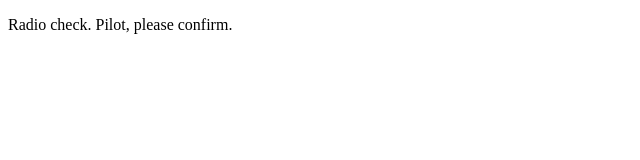
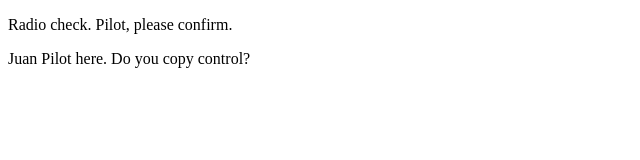
Before and after one commit to SensibleSidekick/communication-log-control, a plain HTML site: page index.html in a window 1280 px wide. Shown: the whole page, without its empty margins (0-640 px from the left). Drawn offline with Linux system fonts and the light colour scheme.

Commit message:
first communication message

```diff
--- a/index.html
+++ b/index.html
@@ -2,5 +2,6 @@
 <html>
    <body>
       <p>Radio check. Pilot, please confirm.</p>
+      <p>Juan Pilot here. Do you copy control?</p>
    </body>
 </html>
```
